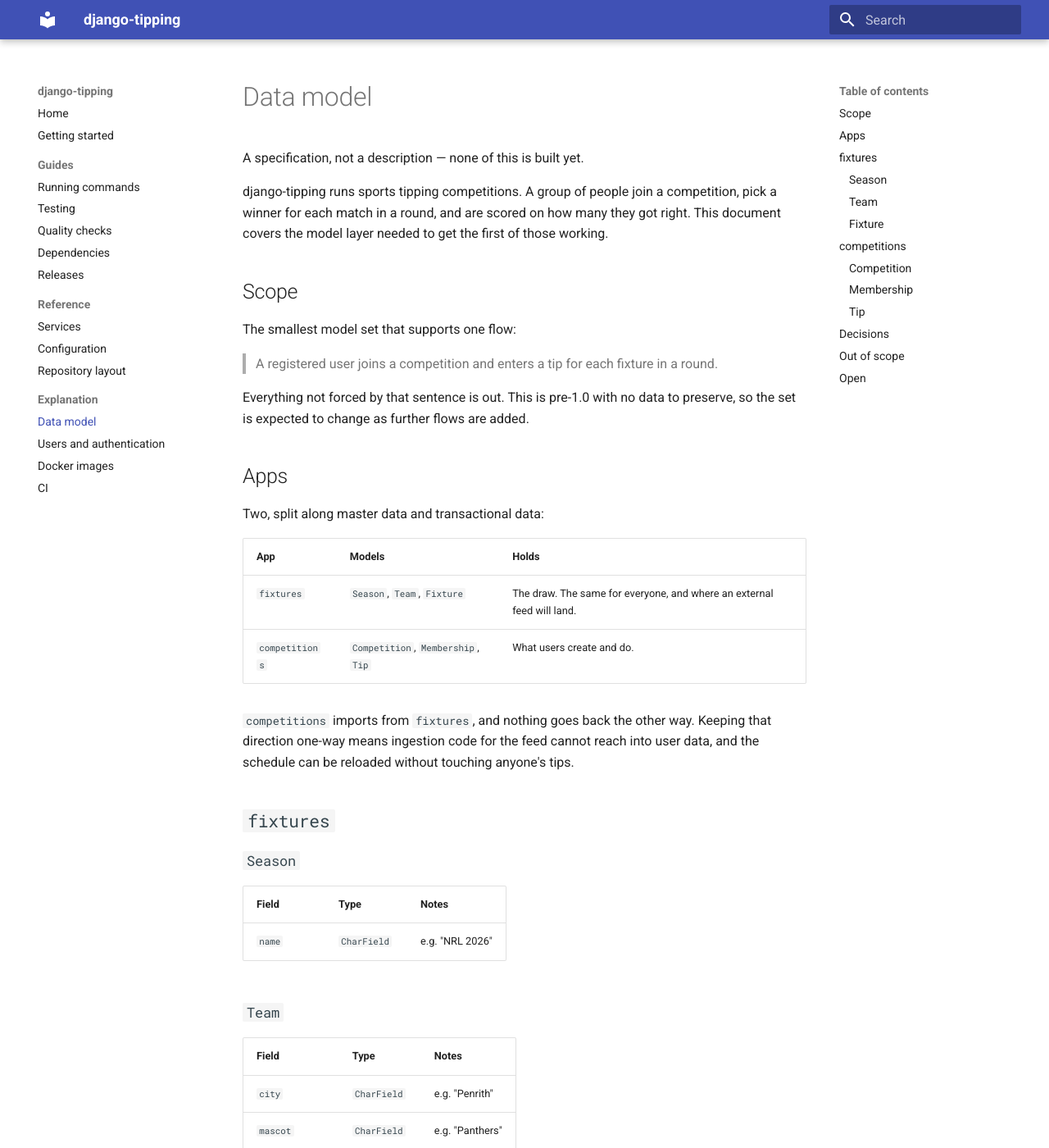
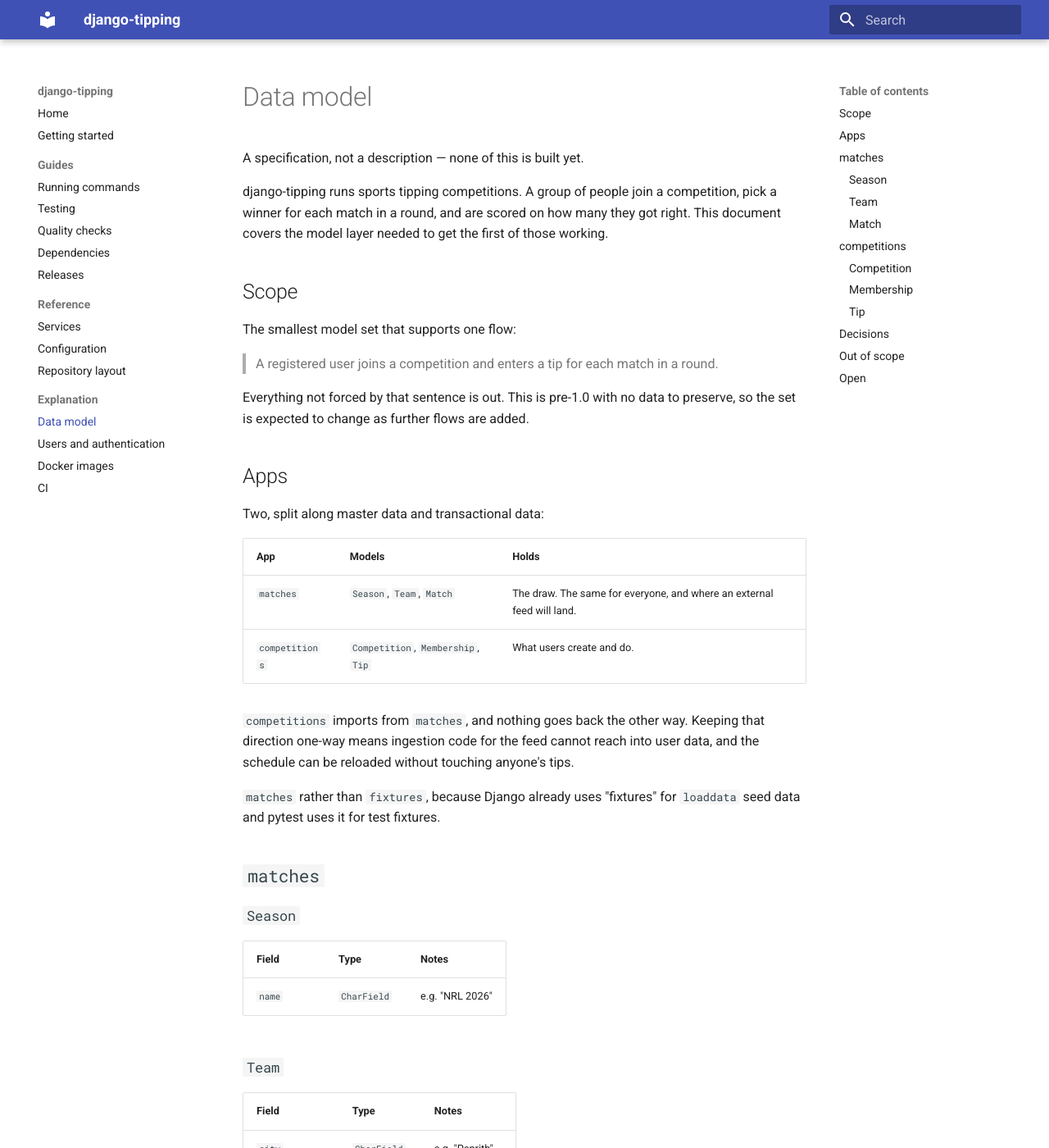
Before and after one commit to bmcivor/django-tipping, an MkDocs documentation site: the page built from docs/explanation/data-model.md, in a window 1280 px wide and 1400 px high. Shown: the whole window at 82% size. Built offline with MkDocs 1.6.1 and Material for MkDocs 9.7.7, drawn with Linux system fonts in a browser that asks for light colours; some of the changed text lies outside the part shown.

Commit message:
chore: move away from the term fixtures in modelling
Due to it being a bit of a special term in Django
and it's pretty close to @pytest.fixture as well.

```diff
--- a/docs/explanation/data-model.md
+++ b/docs/explanation/data-model.md
@@ -11,7 +11,7 @@
 
 The smallest model set that supports one flow:
 
-> A registered user joins a competition and enters a tip for each fixture in a
+> A registered user joins a competition and enters a tip for each match in a
 > round.
 
 Everything not forced by that sentence is out. This is pre-1.0 with no data to
@@ -23,15 +23,18 @@
 
 | App | Models | Holds |
 |---|---|---|
-| `fixtures` | `Season`, `Team`, `Fixture` | The draw. The same for everyone, and where an external feed will land. |
+| `matches` | `Season`, `Team`, `Match` | The draw. The same for everyone, and where an external feed will land. |
 | `competitions` | `Competition`, `Membership`, `Tip` | What users create and do. |
 
-`competitions` imports from `fixtures`, and nothing goes back the other way.
+`competitions` imports from `matches`, and nothing goes back the other way.
 Keeping that direction one-way means ingestion code for the feed cannot reach
 into user data, and the schedule can be reloaded without touching anyone's
 tips.
 
-## `fixtures`
+`matches` rather than `fixtures`, because Django already uses "fixtures" for
+`loaddata` seed data and pytest uses it for test fixtures.
+
+## `matches`
 
 ### `Season`
 
@@ -47,15 +50,15 @@
 | `mascot` | `CharField` | e.g. "Panthers" |
 | `abbreviation` | `CharField` | e.g. "PEN" |
 
-### `Fixture`
+### `Match`
 
 | Field | Type | Notes |
 |---|---|---|
 | `season` | `FK Season` | |
 | `round_number` | `PositiveSmallIntegerField` | An integer, not a row — see below |
-| `home_team` | `FK Team` | `related_name="home_fixtures"` |
-| `away_team` | `FK Team` | `related_name="away_fixtures"` |
-| `kickoff_time` | `DateTimeField` | Per-fixture. The round cutoff derives from it |
+| `home_team` | `FK Team` | `related_name="home_matches"` |
+| `away_team` | `FK Team` | `related_name="away_matches"` |
+| `kickoff_time` | `DateTimeField` | Per-match. The round cutoff derives from it |
 
 ## `competitions`
 
@@ -81,10 +84,10 @@
 | Field | Type | Notes |
 |---|---|---|
 | `membership` | `FK Membership` | Not `User` — see below |
-| `fixture` | `FK Fixture` | |
+| `match` | `FK Match` | |
 | `selected_team` | `FK Team` | |
 
-Unique on `(membership, fixture)`.
+Unique on `(membership, match)`.
 
 ## Decisions
 
@@ -94,9 +97,9 @@
 that rule enforced in application code.
 
 **`Team` is a model, and splits into `city` and `mascot`.** The flow alone
-doesn't force either — two `CharField`s on `Fixture` would do — but teams are
-the natural landing point for externally sourced data, so they need somewhere
-to live, and the split is cheap to reverse if a feed turns out to supply only a
+doesn't force either — two `CharField`s on `Match` would do — but teams are the
+natural landing point for externally sourced data, so they need somewhere to
+live, and the split is cheap to reverse if a feed turns out to supply only a
 full name.
 
 The split does not hold for every NRL side. The Dolphins have no city in their
@@ -104,11 +107,11 @@
 allows blank, or it becomes a looser `location`.
 
 **`Season` exists even though nothing reads it yet.** Round 1 recurs every
-year, so fixtures need something to hang off that distinguishes them. A
+year, so matches need something to hang off that distinguishes them. A
 competition points at one season, which is also what tells the app which
-fixtures its members are tipping on.
+matches its members are tipping on.
 
-**Round is an integer on `Fixture`, not its own model.** With `Season` present,
+**Round is an integer on `Match`, not its own model.** With `Season` present,
 `(season, round_number)` identifies a round without a table. It becomes a model
 when something needs to hang off it — a stored deadline, or a round-by-round
 ladder.
@@ -127,11 +130,11 @@
 
 **How the round cutoff is determined.** Tipping for a round closes at the first
 game of that round, so the cutoff is the earliest `kickoff_time` among its
-fixtures. Two ways to get there:
+matches. Two ways to get there:
 
-- Compute it — an aggregate over the round's fixtures on every check. No field,
+- Compute it — an aggregate over the round's matches on every check. No field,
   and it stays correct if the draw moves.
-- Store it — a flag on `Fixture` marking the round's first game, or a stored
+- Store it — a flag on `Match` marking the round's first game, or a stored
   deadline. Cheaper to read, and needs maintaining when the draw changes.
 
 Either way a configurable cutoff, such as an offset before that time or a
```
